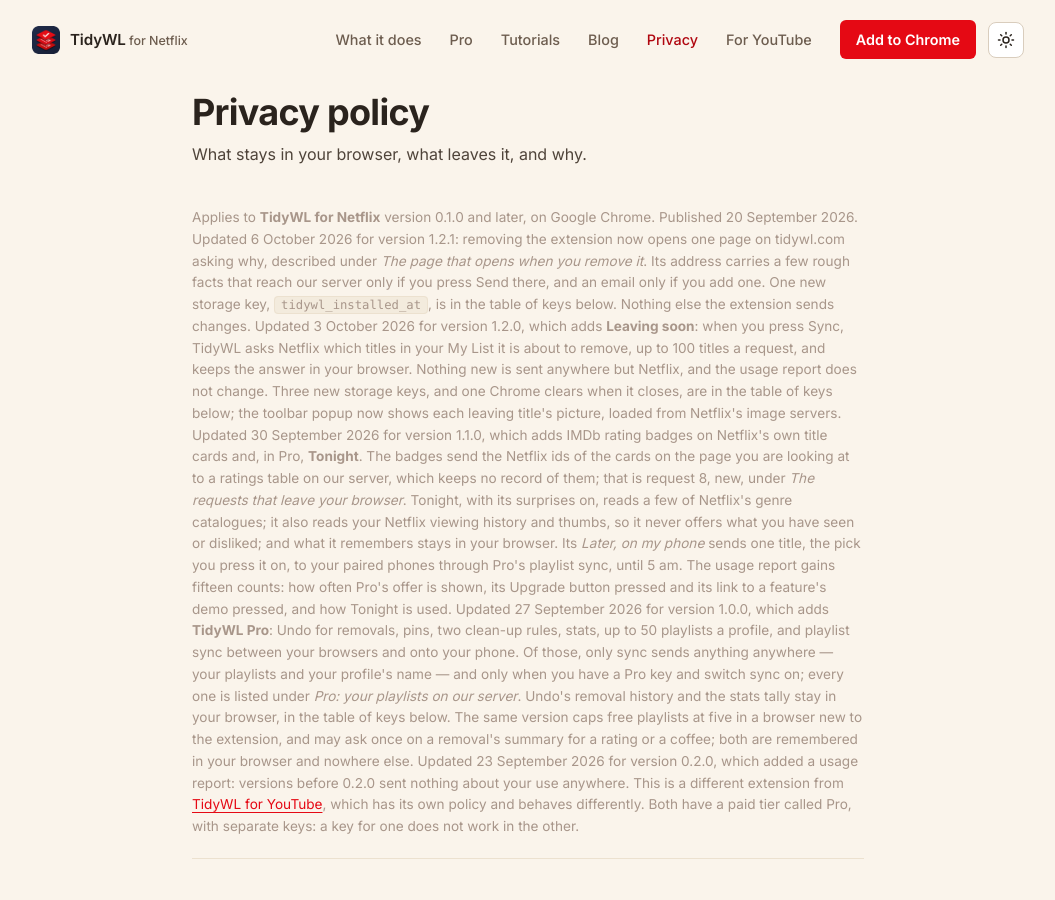
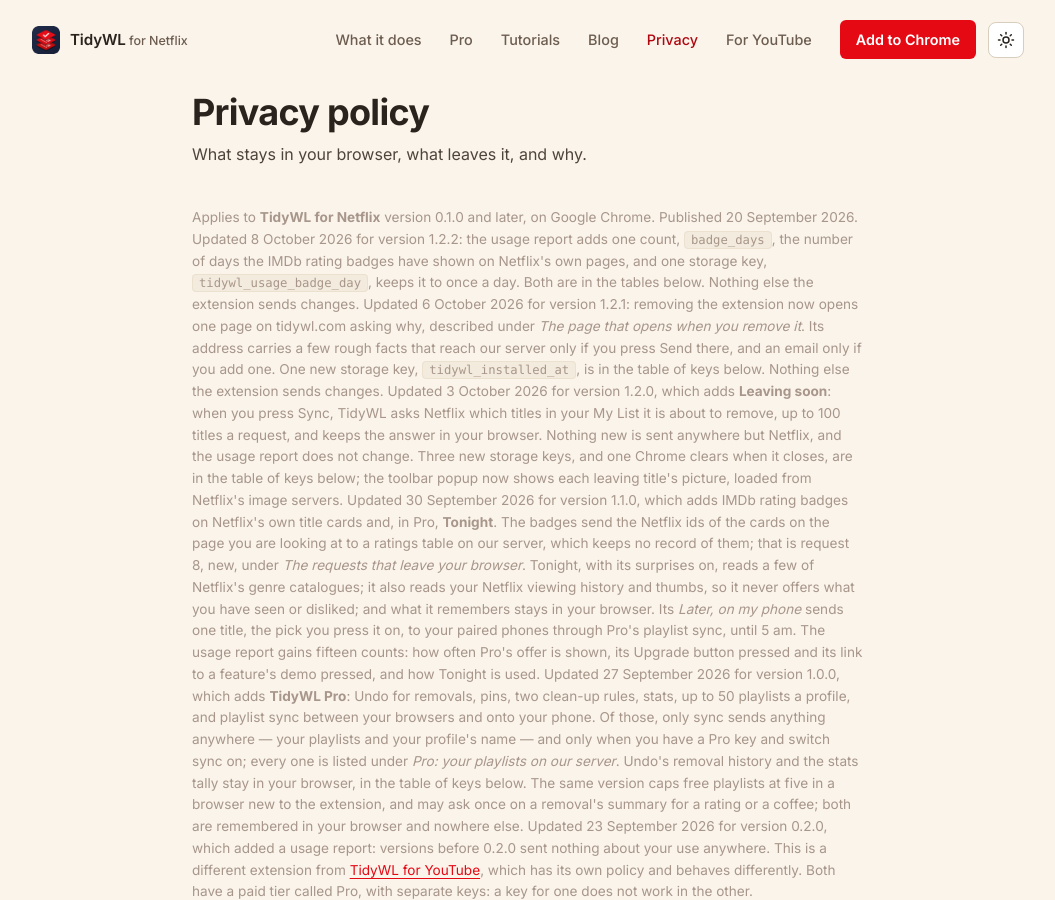
Before and after one commit to dominic-lam/tidywl-site, a Jekyll site: the page built from netflix/privacy/index.html, in a window 1280 px wide and 900 px high. Shown: the whole window, without its empty margins (112-1167 px from the left). Built offline with Jekyll 4.4.1, drawn with Linux system fonts in a browser that asks for light colours.

Commit message:
netflix: 1.2.2 is live; the policy dated 8 October 2026
1.2.2 went live on the Chrome Web Store on 2026-10-08 (the user's report, by 03:32 PDT).
The policy's badge_days lines were merged from draft/netflix-badge-days; this adds the
dated line, the version and privacy_updated, and badge_days in llms.txt's usage report.

Co-Authored-By: Claude Opus 5.5 <noreply@anthropic.com>
Claude-Session: https://claude.ai/code/session_01VkzKxQ8wPgazpW2xVLfxQB

```diff
--- a/_data/netflix.yml
+++ b/_data/netflix.yml
@@ -14,12 +14,12 @@
 
 published: true
 store_url: https://chromewebstore.google.com/detail/watch-later-tidy-for-netf/gbgdgeamachehbegdghnhpkiebahmafm
-version: 1.2.1
+version: 1.2.2
 
 # The date the privacy policy last changed, rendered on the page and used as
 # its `last_modified_at`. Bump it when the policy's substance changes — not
 # for a typo, per the freshness rule in CLAUDE.md.
-privacy_updated: 2026-10-06
+privacy_updated: 2026-10-08
 # The day the policy first went live. Rendered as "Published"; never bumped.
 privacy_published: 2026-09-20
 
--- a/netflix/llms.txt
+++ b/netflix/llms.txt
@@ -3,7 +3,7 @@
 # link comes from _data/netflix.yml. This is the one full description of
 # TidyWL for Netflix for assistants: /llms.txt carries two lines and a link
 # here, so the two cannot drift. Every claim was read from the extension's
-# src/ at 1.2.1 or from /netflix/privacy/; change it when either changes.
+# src/ at 1.2.2 or from /netflix/privacy/; change it when either changes.
 layout: null
 ---
 # TidyWL for Netflix
@@ -50,7 +50,7 @@ Undo, pins, the rules, stats and Tonight run in the browser. Pro starts with a 7
 
 - **Stays in the browser:** My List, watch state, which titles are leaving (since version 1.2.0), searches, removal history and stats — and, with Pro since version 1.1.0, the viewing history and thumbs Tonight reads from Netflix (title ids, last-play times and thumbs only), so it never offers what the viewer has seen or disliked. Playlists and pins travel between the user's signed-in Chrome browsers through Chrome's own sync, which goes to Google, not to TidyWL.
 - **Pro sync, only when switched on:** that profile's playlists, with each title's name, type, year and picture link, and the profile's name, go to tidywl.com so other browsers and the phone can show them; so does the one pick sent with Tonight's "Later, on my phone", gone at 5 am. A Pro key goes to tidywl.com to be checked, and never reaches the phone.
-- **A usage report, from version 0.2.0:** a random install id and lifetime counts (titles removed and added, searches run, categories opened, playlists made, days opened, My List size, how often Pro's offer was shown, Tonight's plays and re-rolls, and the like; the privacy policy lists every one) to tidywl.com, only when a count has changed. Never a title, a search term, a category or a profile. There is no switch to turn it off in the extension; uninstalling stops it.
+- **A usage report, from version 0.2.0:** a random install id and lifetime counts (titles removed and added, searches run, categories opened, playlists made, days opened, days the rating badges showed (since version 1.2.2), My List size, how often Pro's offer was shown, Tonight's plays and re-rolls, and the like; the privacy policy lists every one) to tidywl.com, only when a count has changed. Never a title, a search term, a category or a profile. There is no switch to turn it off in the extension; uninstalling stops it.
 - **When it is removed, since version 1.2.1:** Chrome opens one page on tidywl.com asking why. Its address carries the version, the browser's language, roughly how long the extension was installed and on how many days its dashboard was opened; none of it reaches tidywl.com unless the person answers and presses Send. An email is asked for only after that, is optional, and is deleted after 60 days.
 - **Five other requests, none identifying an install:** a public settings file from tidywl.com; IMDb's public daily ratings dataset; Netflix's numeric title ids sent to Wikidata to match them to IMDb ids; a title's name sent to IMDb's search and Wikidata's when its id cannot be matched; and, since version 1.1.0, the numeric ids of the Netflix titles on screen sent to tidywl.com's ratings table for the badges.
 - **What it does not do:** it never asks for a Netflix password and never touches, downloads or records video. It runs on netflix.com, and on the one tidywl.com page shown after checkout, to switch Pro on; nowhere else.
--- a/netflix/privacy/index.html
+++ b/netflix/privacy/index.html
@@ -75,6 +75,10 @@ last_modified_at: 2026-09-28
     <p class="nf-policy-meta">
       Applies to <strong>TidyWL for Netflix</strong> version 0.1.0 and later, on Google Chrome.
       Published {{ site.data.netflix.privacy_published | date: "%-d %B %Y" }}.
+      Updated 8 October 2026 for version 1.2.2: the usage report adds one count, <code>badge_days</code>, the number
+      of days the IMDb rating badges have shown on Netflix's own pages, and one storage key,
+      <code>tidywl_usage_badge_day</code>, keeps it to once a day. Both are in the tables below. Nothing else the
+      extension sends changes.
       Updated 6 October 2026 for version 1.2.1: removing the extension now opens one page on tidywl.com asking why,
       described under <em>The page that opens when you remove it</em>. Its address carries a few rough facts that
       reach our server only if you press Send there, and an email only if you add one. One new storage key,
```
